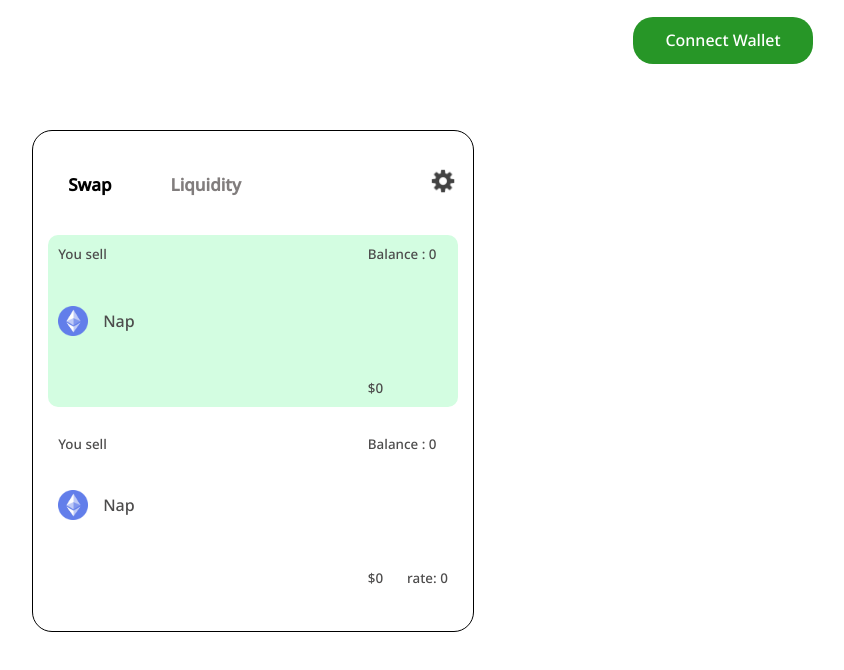
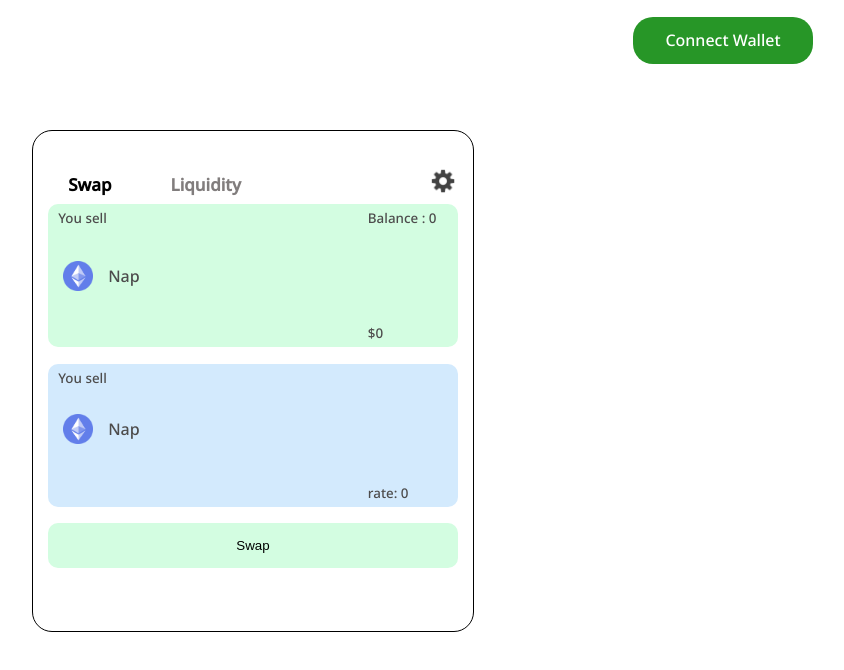
Before and after one commit to Napolite/liquidity-dapp, a React (Vite) app: page / in a window 1280 px wide. Shown: the top 670 px of the page, without its empty margins (387-1231 px from the left). Built offline with nearby package versions, Linux system fonts and the light colour scheme.

Commit message:
#UI : added UI button

```diff
--- a/src/components/homepage/homepage.css
+++ b/src/components/homepage/homepage.css
@@ -64,8 +64,6 @@
 
 .swap-root {
   height: 81%;
-  padding: 10px 0px;
-  margin-top: 20px;
   display: flex;
   flex-direction: column;
   justify-content: space-around;
@@ -75,8 +73,8 @@
   display: flex;
   flex-direction: column;
   justify-content: space-between;
-  height: 40%;
-  padding: 10px 10px;
+  height: 35%;
+  padding: 5px 10px;
   border-radius: 10px;
 }
 .swap-from-top {
@@ -120,11 +118,15 @@
 .swap-item:nth-child(1) {
   background-color: rgb(211, 253, 225);
 }
+.swap-item:nth-child(2) {
+  background-color: rgb(211, 234, 253);
+}
 
 .token-img {
   width: 30px;
   height: 30px;
   margin-right: 15px;
+  margin-left: 5px;
 }
 
 .token {
@@ -132,3 +134,13 @@
   width: 120px;
   place-items: center;
 }
+
+.swap-root button {
+  height: 45px;
+  border-radius: 10px;
+  width: 100%;
+  margin: 0 auto;
+  border: none;
+  outline: none;
+  background-color: rgb(211, 253, 225);
+}
--- a/src/components/homepage/index.tsx
+++ b/src/components/homepage/index.tsx
@@ -51,7 +51,6 @@ function Homepage() {
             <div className="swap-item">
               <div className="swap-from-top">
                 <div>You sell</div>
-                <div>Balance : 0</div>
               </div>
               <div className="trade-item">
                 <div>
@@ -67,11 +66,11 @@ function Homepage() {
               <div className="swap-from-top">
                 <div></div>
                 <div>
-                  <div>$0</div>
                   <div>rate: 0</div>
                 </div>
               </div>
             </div>
+            <button>Swap</button>
           </div>
         )}
       </div>
```
